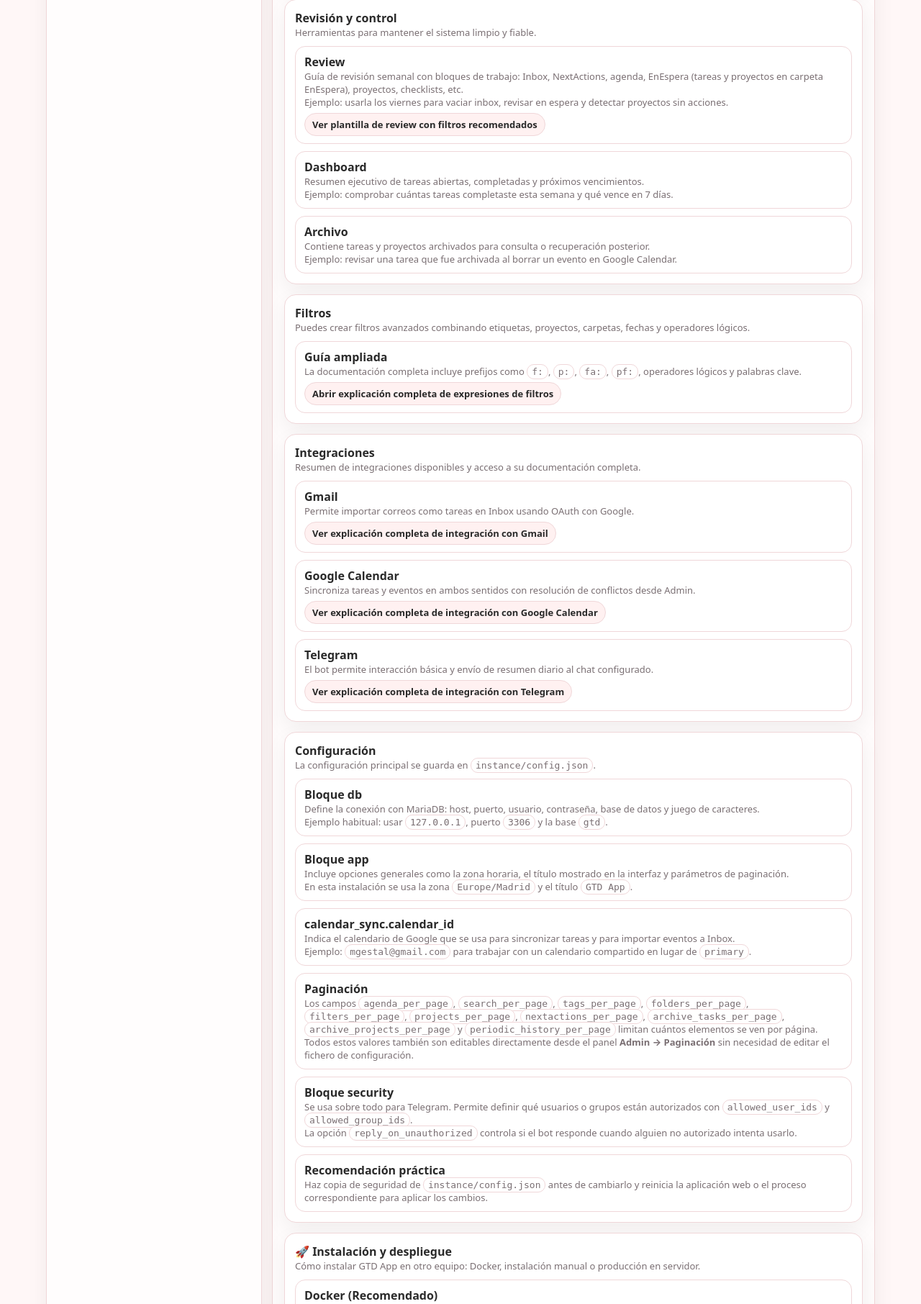
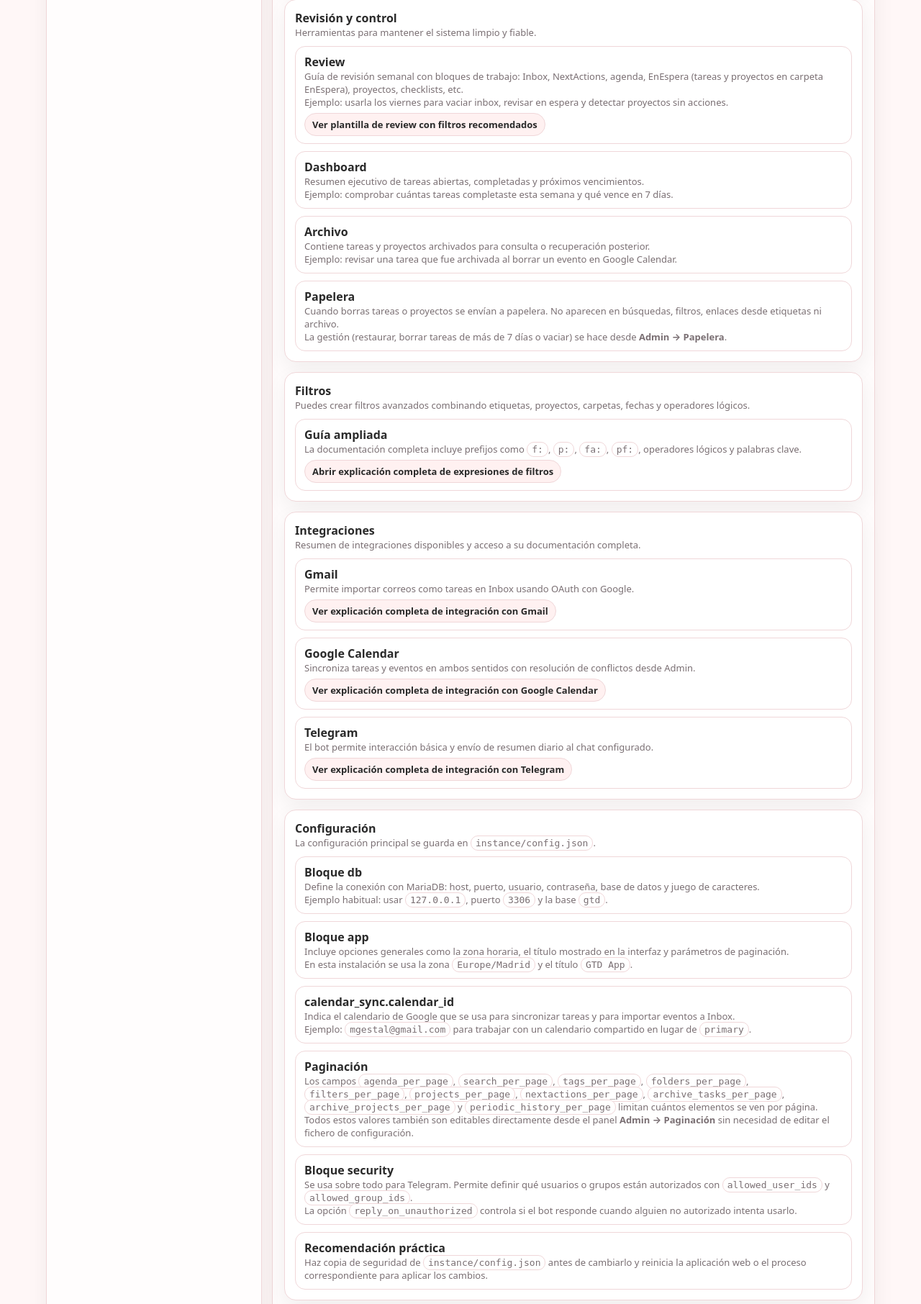
Before and after one commit to mgestal/gtdApp, a Flask app: page /gtdApp/manual in a window 1280 px wide. Shown: the part 2485-4297 px from the top of the page at 72% size. Run offline with Flask 3, Linux system fonts and the light colour scheme; data that the repository does not hold is empty; some libraries are stand-ins or nearby versions.

Commit message:
Updated documentation with trash info

```diff
--- a/templates/manual/index.html
+++ b/templates/manual/index.html
@@ -249,6 +249,13 @@
           <div class="hint">Ejemplo: revisar una tarea que fue archivada al borrar un evento en Google Calendar.</div>
         </div>
       </div>
+      <div class="list-row">
+        <div>
+          <div style="font-weight:600;">Papelera</div>
+          <div class="hint">Cuando borras tareas o proyectos se envían a papelera. No aparecen en búsquedas, filtros, enlaces desde etiquetas ni archivo.</div>
+          <div class="hint">La gestión (restaurar, borrar tareas de más de 7 días o vaciar) se hace desde <strong>Admin → Papelera</strong>.</div>
+        </div>
+      </div>
     </div>
   </div>
 
@@ -402,12 +409,19 @@
         <div>
           <div style="font-weight:600;">Resolución de conflictos</div>
           <div class="hint">Permite elegir “Usar Google” o “Usar GTD” si hubo cambios concurrentes.</div>
+          <div class="hint">Solo se consideran conflicto cambios en campos sincronizados (título, notas, fecha/hora, completada o archivada). Cambios de carpeta, proyecto o etiquetas no generan conflicto.</div>
         </div>
       </div>
       <div class="list-row">
         <div>
           <div style="font-weight:600;">Mantenimiento</div>
-          <div class="hint">Incluye tareas como limpiar etiquetas no usadas, borrar proyectos vacíos o archivar tareas antiguas.</div>
+          <div class="hint">Incluye tareas como limpiar etiquetas no usadas, enviar proyectos vacíos a papelera o archivar tareas antiguas.</div>
+        </div>
+      </div>
+      <div class="list-row">
+        <div>
+          <div style="font-weight:600;">Papelera</div>
+          <div class="hint">Card específica para restaurar elementos, vaciar toda la papelera o borrar definitivamente las tareas eliminadas hace más de 7 días.</div>
         </div>
       </div>
     </div>
```
Also changed, not shown: README.md.
